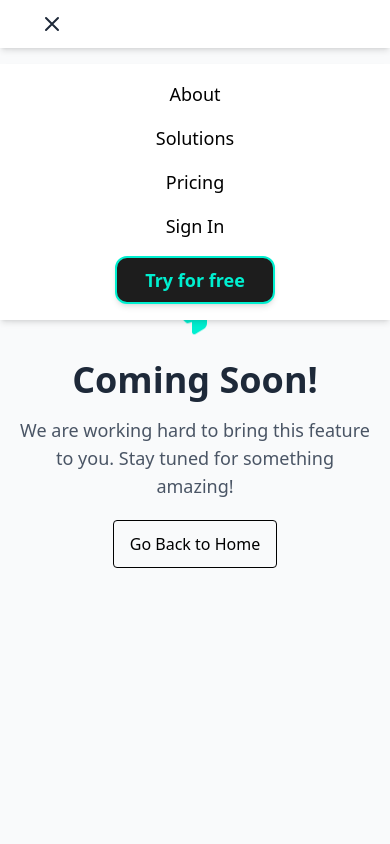
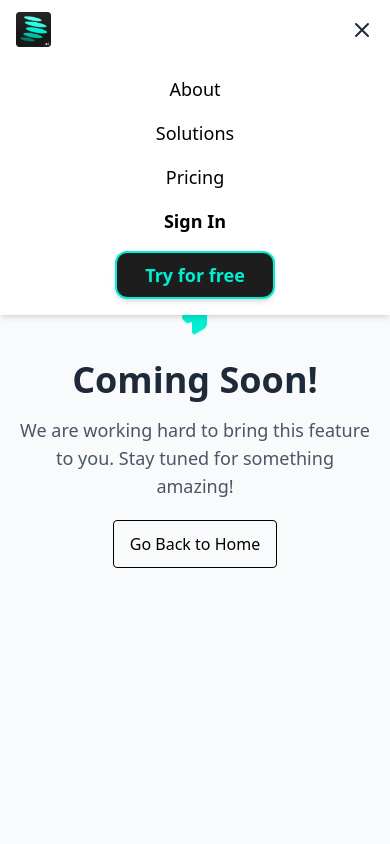
Before and after one commit to Deepidia/deepidia-web, a Next.js app: page /coming-soon in a window 390 px wide. Both pictures are taken after a click on the button "Toggle Menu". Shown: the top 844 px of the page. Built offline with nearby package versions, Linux system fonts and the light colour scheme; no server answers.

Commit message:
revisi header layar mobile

```diff
--- a/components/Header.tsx
+++ b/components/Header.tsx
@@ -12,11 +12,11 @@ Modal.setAppElement("body");
 
 export default function Header() {
   const { data: session } = useSession();
-  const [isOpen, setIsOpen] = useState(false); // untuk mobile menu
+  const [isOpen, setIsOpen] = useState(false);
   const [userManual, setUserManual] = useState<{ firstName: string } | null>(
     null
   );
-  const [modalIsOpen, setModalIsOpen] = useState(false); // untuk modal logout
+  const [modalIsOpen, setModalIsOpen] = useState(false);
 
   useEffect(() => {
     const storedUser = localStorage.getItem("user");
@@ -26,46 +26,47 @@ export default function Header() {
   }, []);
 
   const handleLogout = () => {
-    // Logout dari NextAuth jika session ada
     if (session) {
       signOut();
     }
-    // Logout manual: hapus localStorage dan state
     localStorage.removeItem("user");
     setUserManual(null);
     setModalIsOpen(false);
+    setIsOpen(false);
   };
 
-  // Ambil nama pertama user dari session NextAuth jika ada,
-  // kalau tidak ada, ambil dari user manual (localStorage)
   const firstName =
     session?.user?.name?.split(" ")[0] ?? userManual?.firstName ?? "";
 
-  // Kondisi user dianggap login jika ada session atau userManual
   const isLoggedIn = Boolean(session || userManual);
 
   return (
-    <header className="w-full px-10 py-3 flex items-center justify-between bg-white shadow-md fixed top-0 z-50">
-      {/* Desktop Navigation */}
-            {/* Logo */}
-
-      <nav className="hidden md:flex items-center space-x-8 text-[#1D1D1D] font-bold">
+    <header className="w-full px-4 sm:px-10 py-3 flex items-center justify-between bg-white shadow-md fixed top-0 z-50">
+      {/* --- Desktop Navigation --- */}
+      <div className="hidden md:flex flex-grow items-center">
         <Link href="/">
           <Image src="/Logo.png" alt="Logo DeepIdia" width={40} height={30} />
         </Link>
+        <nav className="flex items-center space-x-8 text-[#1D1D1D] font-bold ml-8">
           <Link href="#about" className="hover:text-[#00BFA6] transition text-lg">
             About
           </Link>
-        <Link href="#solutions" className="hover:text-[#00BFA6] transition text-lg">
+          <Link
+            href="#solutions"
+            className="hover:text-[#00BFA6] transition text-lg"
+          >
             Solutions
           </Link>
-        <Link href="#pricing" className="hover:text-[#00BFA6] transition text-lg">
+          <Link
+            href="#pricing"
+            className="hover:text-[#00BFA6] transition text-lg"
+          >
             Pricing
           </Link>
         </nav>
+      </div>
 
-
-      {/* Actions */}
+      {/* --- Desktop Actions --- */}
       <div className="hidden md:flex items-center space-x-4">
         {isLoggedIn ? (
           <>
@@ -94,9 +95,20 @@ export default function Header() {
         )}
       </div>
 
+      {/* --- Mobile Header --- */}
+      <div className="md:hidden flex items-center justify-between w-full">
+        <div className="flex items-center gap-3">
+          <Link href="/">
+            <Image src="/Logo.png" alt="Logo DeepIdia" width={35} height={25} />
+          </Link>
+          {isLoggedIn && (
+            <p className="text-[#1D1D1D] font-bold text-lg">Hi, {firstName}</p>
+          )}
+        </div>
+
         {/* Mobile Menu Button */}
         <button
-        className="md:hidden focus:outline-none"
+          className="focus:outline-none"
           onClick={() => setIsOpen(!isOpen)}
           aria-label="Toggle Menu"
         >
@@ -124,10 +136,11 @@ export default function Header() {
             )}
           </svg>
         </button>
+      </div>
 
-      {/* Mobile Navigation */}
+      {/* --- Mobile Navigation Dropdown --- */}
       {isOpen && (
-        <div className="absolute top-16 left-0 w-full bg-white shadow-md flex flex-col items-center space-y-4 py-4 md:hidden">
+        <div className="absolute top-full left-0 w-full bg-white shadow-md flex flex-col items-center space-y-4 py-4 md:hidden">
           <Link
             href="#about"
             className="hover:text-[#00BFA6] transition text-lg"
@@ -142,7 +155,6 @@ export default function Header() {
           >
             Solutions
           </Link>
-
           <Link
             href="#pricing"
             className="hover:text-[#00BFA6] transition text-lg"
@@ -150,14 +162,28 @@ export default function Header() {
           >
             Pricing
           </Link>
+
+
+          {isLoggedIn ? (
+            <button
+              onClick={() => {
+                setIsOpen(false);
+                setModalIsOpen(true);
+              }}
+              className="flex items-center gap-2 text-red-600 hover:text-red-800 transition font-bold text-lg"
+            >
+              <FontAwesomeIcon icon={faRightFromBracket} />
+              Logout
+            </button>
+          ) : (
+            <>
               <Link
                 href="/login"
-            className="hover:text-[#00BFA6] transition text-lg"
+                className="hover:text-[#00BFA6] transition text-lg font-bold"
                 onClick={() => setIsOpen(false)}
               >
                 Sign In
               </Link>
-
               <Link href="/idea/generate">
                 <button
                   className="bg-[#1D1D1D] text-[#00EFD0] font-bold text-lg px-7 py-2 rounded-xl border-2 border-[#00EFD0] shadow-md hover:shadow-lg transition cursor-pointer"
@@ -166,10 +192,12 @@ export default function Header() {
                   Try for free
                 </button>
               </Link>
+            </>
+          )}
         </div>
       )}
 
-      {/* Logout Confirmation Modal */}
+      {/* --- Logout Confirmation Modal (No changes needed here) --- */}
       <Modal
         isOpen={modalIsOpen}
         onRequestClose={() => setModalIsOpen(false)}
@@ -183,15 +211,12 @@ export default function Header() {
             size="lg"
             className="text-gray-600"
           />
-
           <h2 className="text-lg font-semibold text-gray-900">
             Logout Confirmation
           </h2>
-
           <p className="text-gray-500 text-sm">
             Are you sure you want to log out?
           </p>
-
           <div className="flex gap-3 w-full">
             <button
               onClick={() => setModalIsOpen(false)}
```
Lines whose indentation alone changed are shown as unchanged.
